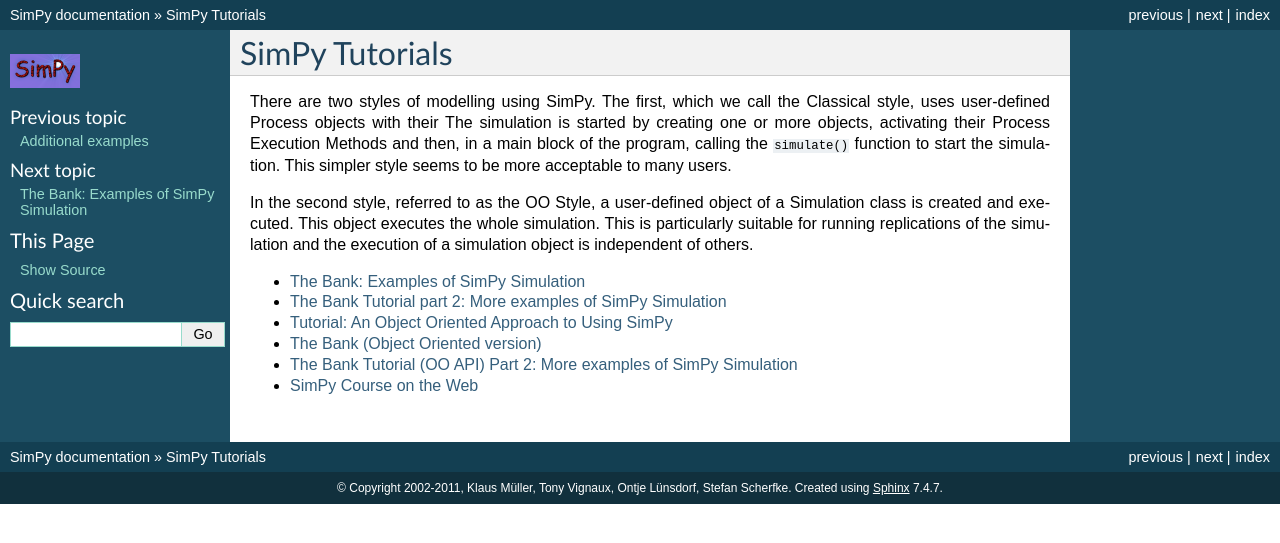
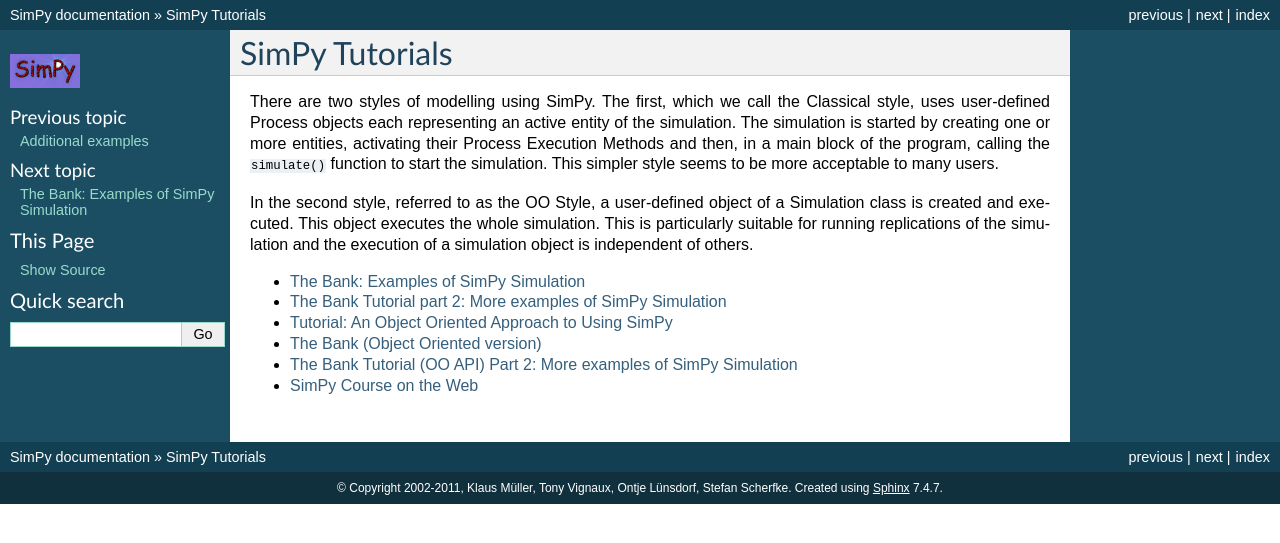
Before and after one commit to SimPyClassic/SimPyClassic, a Sphinx documentation site: the page built from docs/source/SimPy_Tutorials.rst, in a window 1280 px wide. Shown: the top 543 px of the page. Built offline with Sphinx 7.4.7, drawn with Linux system fonts in a browser that asks for light colours; the version number could not be read and is left out.

Commit message:
introduction to Tutorials. Corrected

```diff
--- a/docs/source/SimPy_Tutorials.rst
+++ b/docs/source/SimPy_Tutorials.rst
@@ -3,11 +3,12 @@
 ===============
 
 There are two styles of modelling using SimPy. The first, which we
-call the Classical style, uses user-defined Process objects with their
-The simulation is started by creating one or more objects, activating
-their Process Execution Methods and then, in a main block of the
-program, calling the ``simulate()`` function to start the
-simulation. This simpler style seems to be more acceptable to many users.
+call the Classical style, uses user-defined Process objects each
+representing an active entity of the simulation.  The simulation is
+started by creating one or more entities, activating their Process
+Execution Methods and then, in a main block of the program, calling
+the ``simulate()`` function to start the simulation. This simpler
+style seems to be more acceptable to many users.
 
 In the second style, referred to as the OO Style, a user-defined
 object of a Simulation class is created and executed. This object
```
